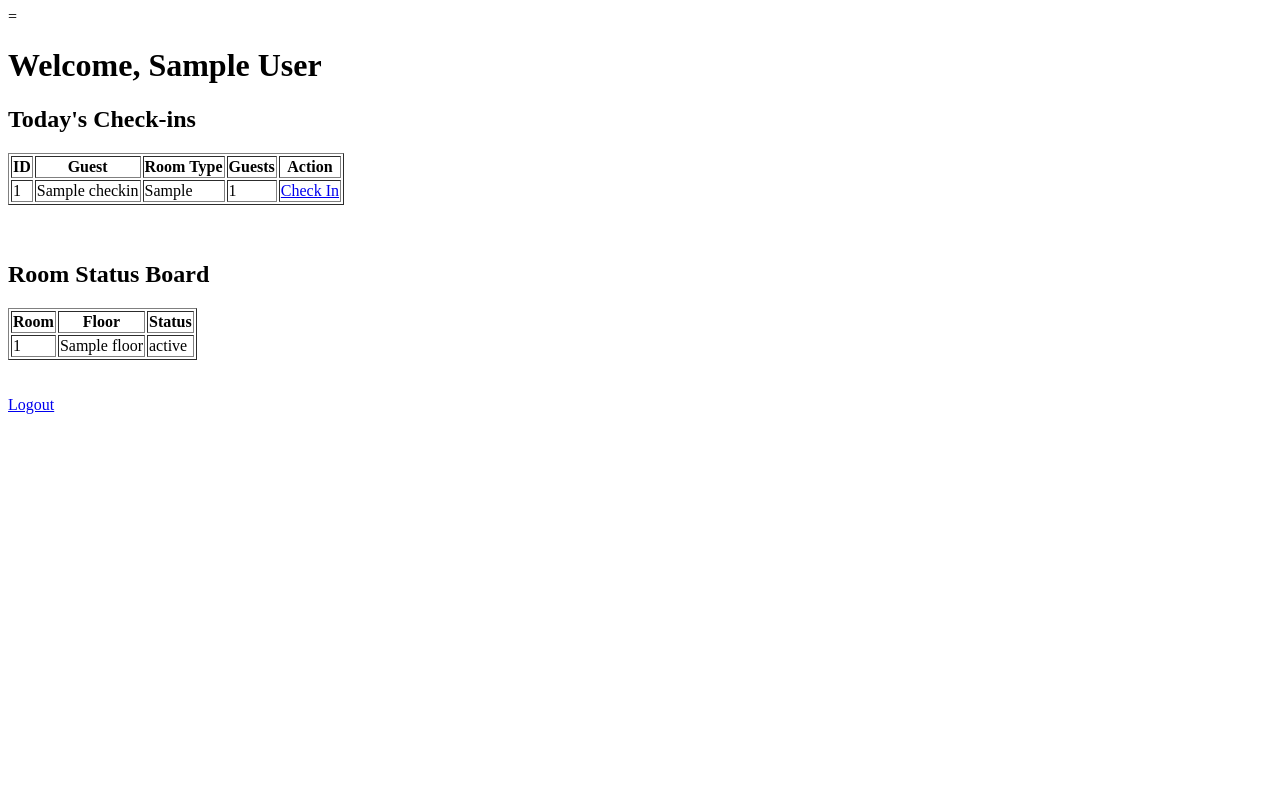
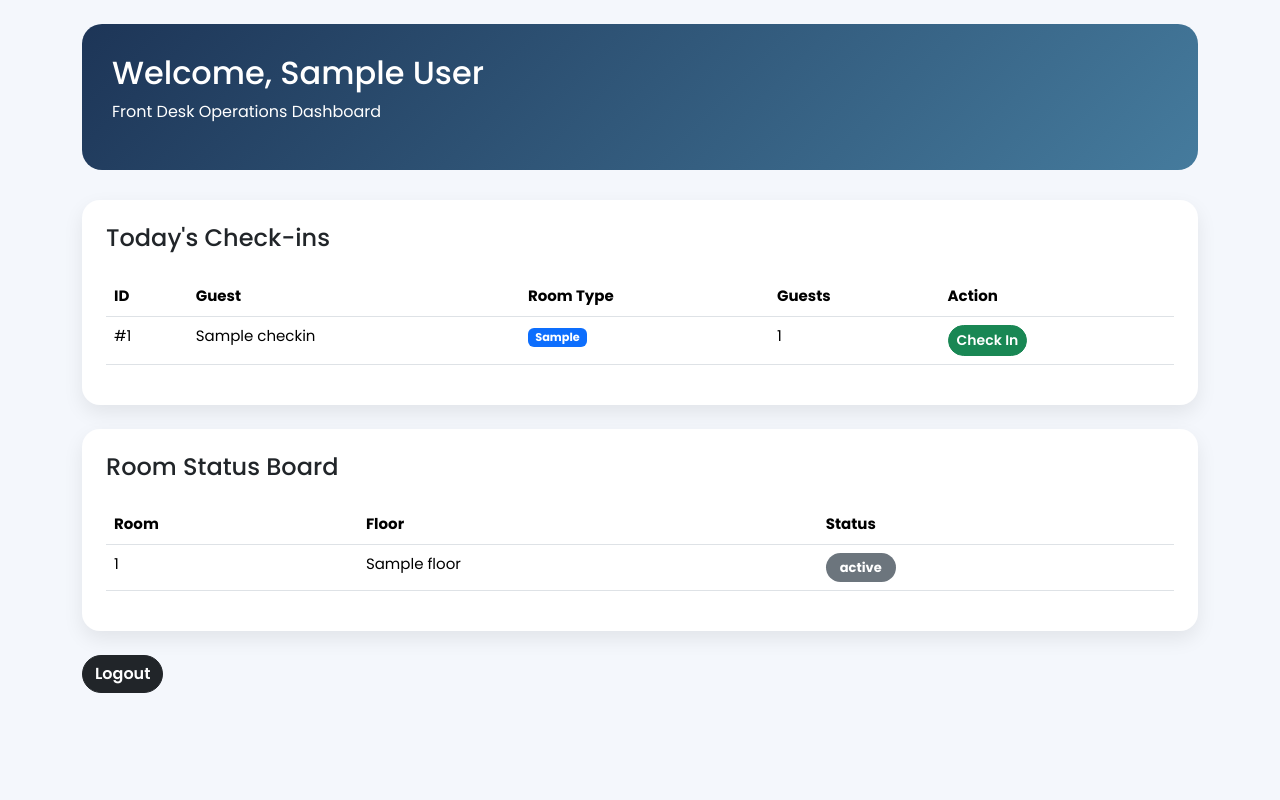
Before and after one commit to mosa-lima/hotel-booking, a PHP site: template app/views/receptionist/dashboard.php in a window 1280 px wide. Run offline with PHP 8.4, Linux system fonts and the light colour scheme; the visitor is signed in with stand-in values (Sample User, id 1); tables that the repository leaves empty or names only in its code hold one stand-in row (values such as "Sample post"); the template is opened without the code that fills it: most values are stand-ins (such as "Sample title", 1, 10 or a date in 2020).

Commit message:
Updated dashboard and chekin

```diff
--- a/app/views/receptionist/dashboard.php
+++ b/app/views/receptionist/dashboard.php
@@ -1,34 +1,124 @@
-=<!DOCTYPE html>
+<!DOCTYPE html>
 <html>
+
 <head>
-    <title>
-        Reception Dashboard
-    </title>
+
+    <title>Reception Dashboard</title>
+
+    <link
+        href="https://cdn.jsdelivr.net/npm/bootstrap@5.3.2/dist/css/bootstrap.min.css"
+        rel="stylesheet"
+    >
+
+    <link
+        href="https://fonts.googleapis.com/css2?family=Poppins:wght@300;400;500;600;700&display=swap"
+        rel="stylesheet"
+    >
+
+    <style>
+
+        body{
+            font-family:Poppins;
+            background:#f4f7fc;
+        }
+
+        .hero{
+            background:linear-gradient(
+                135deg,
+                #1d3557,
+                #457b9d
+            );
+
+            color:white;
+
+            border-radius:20px;
+
+            padding:30px;
+
+            margin-bottom:30px;
+        }
+
+        .card{
+            border:none;
+            border-radius:18px;
+            box-shadow:
+                0 8px 20px rgba(0,0,0,.08);
+        }
+
+        .status-badge{
+            font-size:13px;
+            padding:8px 14px;
+            border-radius:20px;
+        }
+
+        table{
+            font-size:15px;
+        }
+
+        .btn-premium{
+            border-radius:25px;
+            font-weight:600;
+        }
+
+    </style>
+
 </head>
 
 <body>
 
-<h1>
+<div class="container mt-4">
+
+
+    <div class="hero">
+
+        <h2>
+
             Welcome,
             <?= htmlspecialchars(
                 $_SESSION['name']
             ) ?>
-</h1>
+
+        </h2>
+
+        <p>
+            Front Desk Operations Dashboard
+        </p>
+
+    </div>
 
 
-<h2>
+
+    <div class="card p-4 mb-4">
+
+        <h4 class="mb-4">
+
             Today's Check-ins
-</h2>
 
-<table border="1">
+        </h4>
+
+
+        <table class="table table-hover">
+
+            <thead>
 
             <tr>
+
                 <th>ID</th>
+
                 <th>Guest</th>
+
                 <th>Room Type</th>
+
                 <th>Guests</th>
+
                 <th>Action</th>
+
             </tr>
+
+            </thead>
+
+
+            <tbody>
 
             <?php foreach(
                 $checkins as $item
@@ -37,9 +127,7 @@
                 <tr>
 
                     <td>
-            <?= htmlspecialchars(
-                $item['id']
-            ) ?>
+                        #<?= $item['id'] ?>
                     </td>
 
                     <td>
@@ -49,20 +137,40 @@
                     </td>
 
                     <td>
+
+                        <span
+                            class="
+                                badge
+                                bg-primary
+                            "
+                        >
+
                             <?= htmlspecialchars(
                                 $item['room_type']
                             ) ?>
-        </td>
 
-        <td>
-            <?= htmlspecialchars(
-                $item['num_guests']
-            ) ?>
+                        </span>
+
                     </td>
 
                     <td>
 
-            <a href="/hotel-booking/public/checkin/<?= $item['id'] ?>">
+                        <?= $item['num_guests'] ?>
+
+                    </td>
+
+
+                    <td>
+
+                        <a
+                            href="/hotel-booking/public/checkin/<?= $item['id'] ?>"
+                            class="
+                                btn
+                                btn-success
+                                btn-sm
+                                btn-premium
+                            "
+                        >
 
                             Check In
 
@@ -74,24 +182,43 @@
 
             <?php endforeach; ?>
 
+
+            </tbody>
+
         </table>
 
-
-<br><br>
+    </div>
 
 
-<h2>
-    Room Status Board
-</h2>
 
 
-<table border="1">
+    <div class="card p-4">
+
+        <h4 class="mb-4">
+
+            Room Status Board
+
+        </h4>
+
+
+        <table class="table table-hover">
+
+            <thead>
 
             <tr>
+
                 <th>Room</th>
+
                 <th>Floor</th>
+
                 <th>Status</th>
+
             </tr>
+
+            </thead>
+
+
+            <tbody>
 
             <?php foreach(
                 $rooms as $room
@@ -100,37 +227,93 @@
                 <tr>
 
                     <td>
+
                         <?= htmlspecialchars(
                             $room['room_number']
                         ) ?>
+
                     </td>
 
                     <td>
+
                         <?= htmlspecialchars(
                             $room['floor']
                         ) ?>
+
                     </td>
 
                     <td>
+
+                        <?php
+
+                        $class =
+                            match(
+                                $room['status']
+                            ){
+
+                                'available'
+                                    => 'bg-success',
+
+                                'occupied'
+                                    => 'bg-danger',
+
+                                'dirty'
+                                    => 'bg-warning',
+
+                                default
+                                    => 'bg-secondary'
+                            };
+
+                        ?>
+
+
+                        <span
+                            class="
+                                badge
+                                <?= $class ?>
+                                status-badge
+                            "
+                        >
+
                             <?= htmlspecialchars(
                                 $room['status']
                             ) ?>
+
+                        </span>
+
                     </td>
 
                 </tr>
 
             <?php endforeach; ?>
 
+            </tbody>
+
         </table>
 
+    </div>
 
-<br><br>
 
-<a href="/hotel-booking/public/logout">
+
+    <div class="mt-4">
+
+        <a
+            href="/hotel-booking/public/logout"
+            class="
+                btn
+                btn-dark
+                btn-premium
+            "
+        >
 
             Logout
 
         </a>
 
+    </div>
+
+
+</div>
+
 </body>
 </html>
--- a/public/hash.php
+++ /dev/null
@@ -1,6 +0,0 @@
-<?php
-
-echo password_hash(
-    "123456",
-    PASSWORD_DEFAULT
-);
```
Also changed, not shown: app/views/receptionist/checkin.php (+47 -18 lines). Lines whose indentation alone changed are shown as unchanged.
